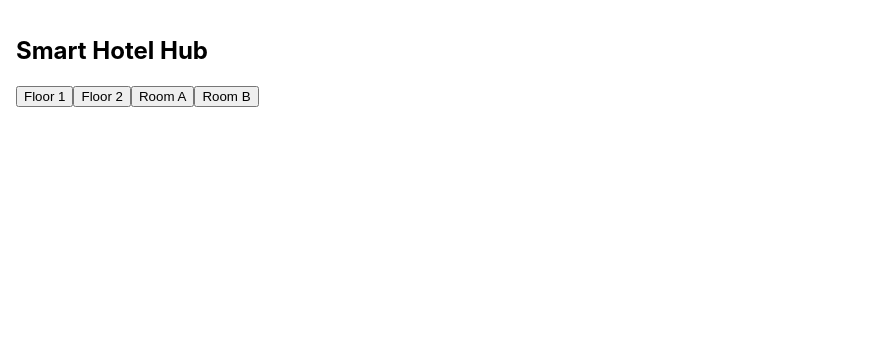
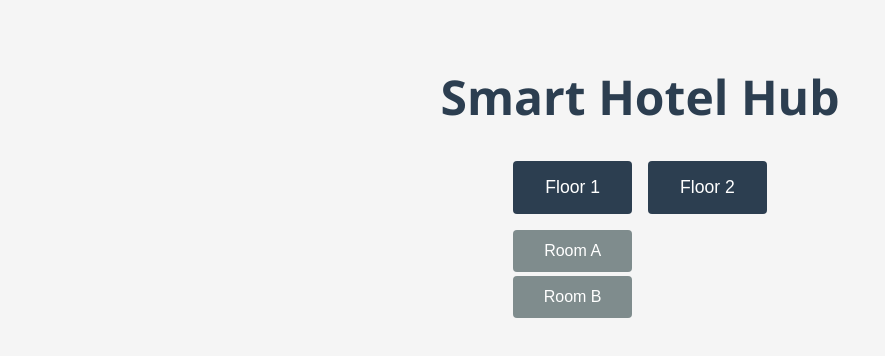
Before and after one commit to b-arkell/SmartHotel, a React (Create React App) app in the folder frontend/: page / in a window 1280 px wide. Both pictures are taken after a click on the button "Floor 1". Shown: the top 356 px of the page, without its empty margins (0-885 px from the left). Built offline with nearby package versions, Linux system fonts and the light colour scheme.

Commit message:
Refined Graphics
Upgraded the graphics of the hotel hub interface.

```diff
--- a/frontend/src/HotelHub.jsx
+++ b/frontend/src/HotelHub.jsx
@@ -76,30 +76,113 @@ useEffect(() => {     // Dummy hotel data
   if (!hotel) return <p>No hotel data available.</p>; // prevents crashes
 
 return (
-    <div style={{ padding: "1rem" }}>
-      <h2>{hotel?.name ?? "Hotel"} Hub</h2>
+    <div style={{
+      minHeight: "100vh",
+      padding: "2rem",
+      backgroundColor: "#f5f5f5",
+      fontFamily: "Segoe UI, sans-serif"
+    }}>
+      <h1 style={{
+        textAlign: "center",
+        fontSize: "3rem",
+        fontWeight: "600",
+        marginBottom: "2rem",
+        color: "#2c3e50"
+      }}>
+        {hotel.name} Hub
+      </h1>
 
-      {hotel?.floors.map(floor => (
-        <button key={floor.id} onClick={() => {
+      {/* Floor Buttons */}
+      <div style={{ display: "flex", gap: "1rem", justifyContent: "center", flexWrap: "wrap" }}>
+        {hotel.floors.map(floor => (
+          <div key={floor.id} style={{ textAlign: "center" }}>
+            <button
+              onClick={() => {
                 setSelectedFloorId(floor.id);
                 setSelectedRoomId(null);
-        }}>
+              }}
+              style={{
+                padding: "1rem 2rem",
+                fontSize: "1.1rem",
+                backgroundColor: "#2c3e50",
+                color: "#fff",
+                border: "none",
+                borderRadius: "4px", // Less rounded
+                cursor: "pointer",
+                marginBottom: "0.5rem"
+              }}
+            >
               {floor.name}
             </button>
-      ))}
 
-      {selectedFloor?.rooms.map(room => (
-        <button key={room.id} onClick={() => setSelectedRoomId(room.id)}>
+            {/* Room Buttons */}
+            {selectedFloorId === floor.id && (
+              <div style={{ marginTop: "0.5rem" }}>
+                {floor.rooms.map(room => (
+                  <button
+                    key={room.id}
+                    onClick={() => setSelectedRoomId(room.id)}
+                    style={{
+                      display: "block",
+                      width: "100%",
+                      padding: "0.75rem 1.5rem",
+                      fontSize: "1rem",
+                      backgroundColor: "#7f8c8d",
+                      color: "#fff",
+                      border: "none",
+                      borderRadius: "4px", // Less rounded
+                      margin: "0.25rem auto",
+                      cursor: "pointer"
+                    }}
+                  >
                     {room.name}
                   </button>
                 ))}
-
-      {selectedRoom?.devices.map(device => (
-        <div key={device.id}>
-          <strong>{device.name}</strong>: {device.status}
+              </div>
+            )}
           </div>
         ))}
+      </div>
 
+      {/* Device Display */}
+      {selectedRoom && (
+        <div style={{
+          marginTop: "2rem",
+          padding: "1.5rem",
+          backgroundColor: "#ffffff",
+          borderRadius: "6px",
+          boxShadow: "0 2px 8px rgba(0,0,0,0.1)",
+          maxWidth: "700px",
+          marginLeft: "auto",
+          marginRight: "auto"
+        }}>
+          <h2 style={{ textAlign: "center", marginBottom: "1rem", fontSize: "1.8rem", color: "#34495e" }}>
+            Devices in {selectedRoom.name}
+          </h2>
+          <ul style={{ listStyle: "none", padding: 0 }}>
+            {selectedRoom.devices.map(device => {
+              const isOff = ["Off", "Muted", "Inactive"].includes(device.status);
+              return (
+                <li key={device.id} style={{
+                  padding: "0.75rem 1rem",
+                  borderBottom: "1px solid #ddd",
+                  fontSize: "1.1rem",
+                  display: "flex",
+                  justifyContent: "space-between"
+                }}>
+                  <span><strong>{device.name}</strong> ({device.type})</span>
+                  <span style={{
+                    color: isOff ? "#e74c3c" : "#27ae60",
+                    fontWeight: "600"
+                  }}>
+                    {device.status}
+                  </span>
+                </li>
+              );
+            })}
+          </ul>
+        </div>
+      )}
     </div>
   );
 }
```
Lines whose indentation alone changed are shown as unchanged.
